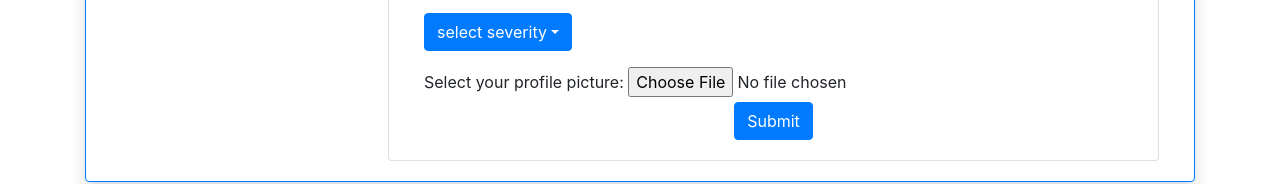
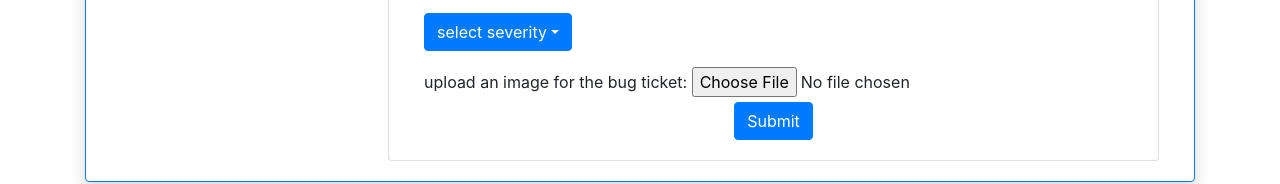
Before and after one commit to 8connor/bugTracker, a React (Create React App) app in the folder frontEnd/: page /dashboard in a window 1280 px wide. Both pictures are taken after a click on the tab "Submit ticket". Shown: the part 605-789 px from the top of the page. Built offline with nearby package versions, Linux system fonts and the light colour scheme; no server answers.

Commit message:
Fixing an incorrect label.

```diff
--- a/frontEnd/src/Components/Dashboard/SubmitTicket.js
+++ b/frontEnd/src/Components/Dashboard/SubmitTicket.js
@@ -102,7 +102,7 @@ function SubmitTicket() {
                             </Form.Group>
                             <form encType="multipart/form-data">
                                 <div>
-                                    <label>Select your profile picture:</label> <input type="file" name="image" id="bugImage" />
+                                    <label>upload an image for the bug ticket:</label> <input type="file" name="image" id="bugImage" />
                                 </div>
                             </form>
                         </Col>
```
